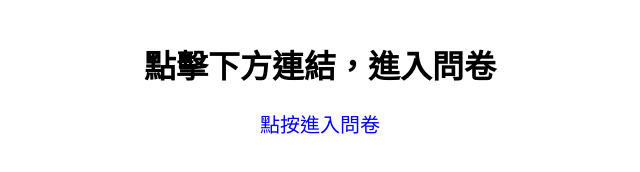
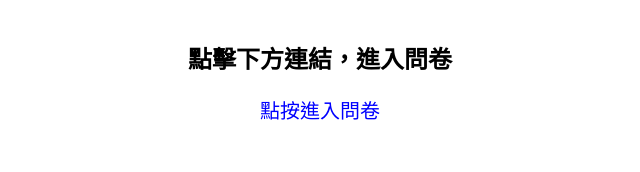
Before and after one commit to Molly44/questionnaire, a plain HTML site: page index.html in a window 1280 px wide. Shown: the whole page, without its empty margins (320-960 px from the left). Drawn offline with Linux system fonts and the light colour scheme.

Commit message:
index.html

```diff
--- a/index.html
+++ b/index.html
@@ -25,7 +25,7 @@
     </style>
 </head>
 <body>
-    <h1>點擊下方連結，進入問卷</h1>
+    <h2>點擊下方連結，進入問卷</h2>
     <a href="#" id="switchLink" onclick="switchLink(); return false;">點按進入問卷</a>
 
     <script>
```
